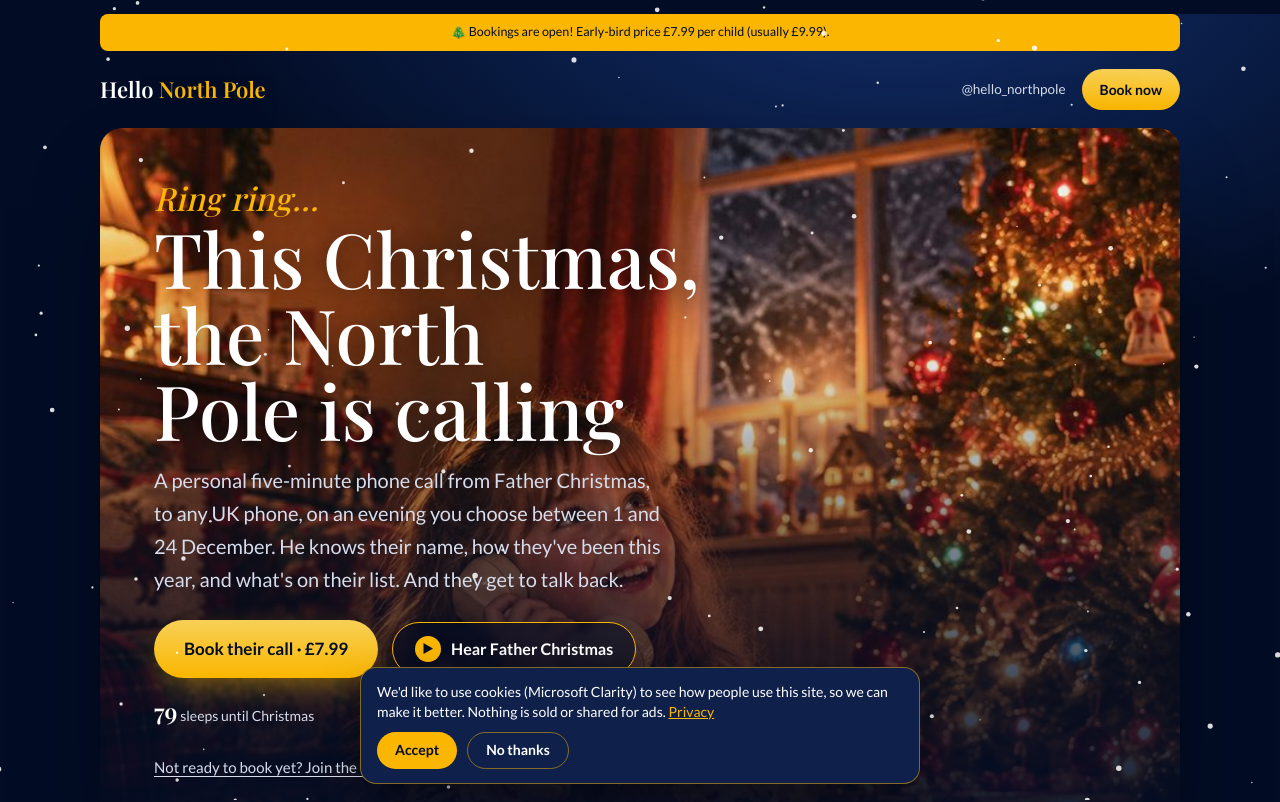
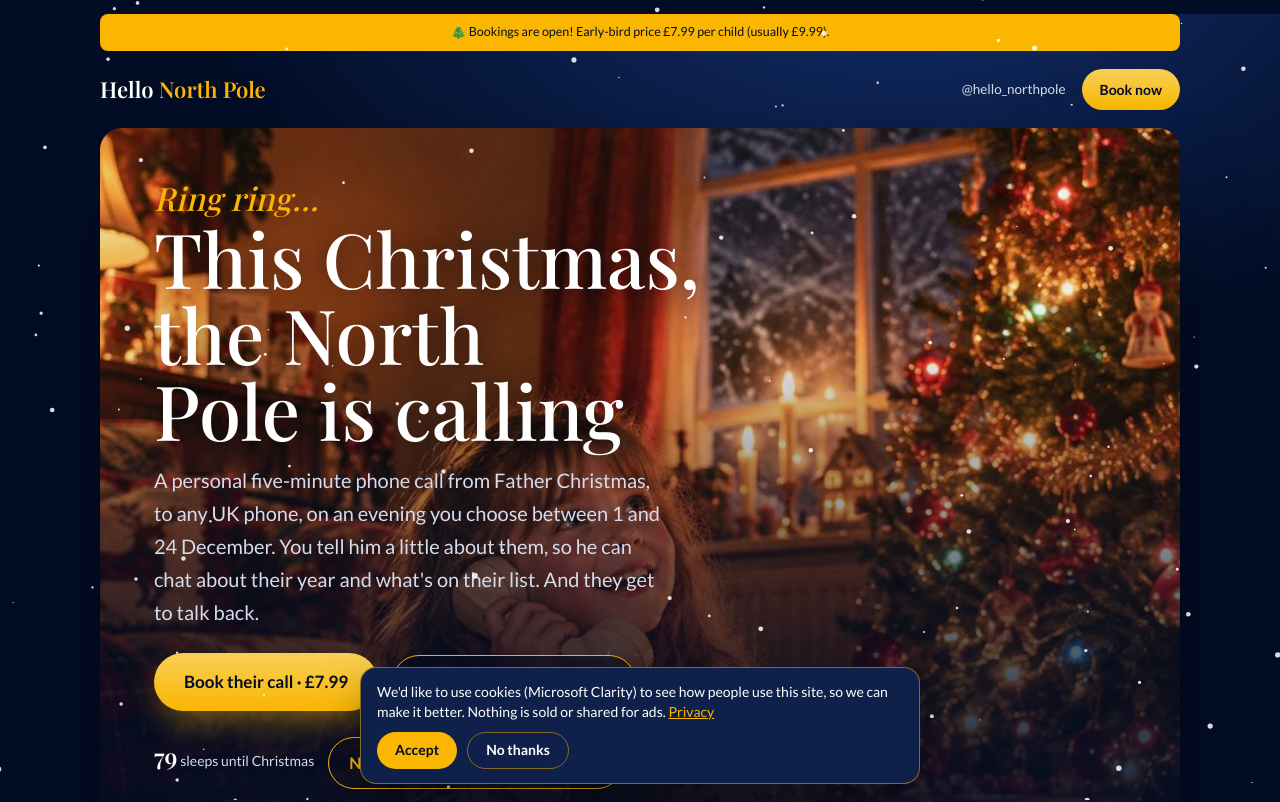
Before and after one commit to hellonorthpole/hellonorthpole.github.io, a plain HTML site: page index.html in a window 1280 px wide. Shown: the top 802 px of the page. Drawn offline with nearby package versions, Linux system fonts and the light colour scheme; a web font is replaced by a local one.

Commit message:
Hero: waitlist as a clear button for October browsers; remove 'he knows their name' (Ruby: creepy)

```diff
--- a/index.html
+++ b/index.html
@@ -141,8 +141,8 @@ footer{border-top:1px solid var(--line);padding-block:26px 40px;color:var(--snow
 }
 @media (max-width:520px){ form{grid-template-columns:1fr} }
 @media (prefers-reduced-motion:reduce){ #snow{display:none} *{transition:none!important} }
-.wl-link{display:block;width:100%;margin-top:10px;color:var(--snow-dim);font-size:15px;text-decoration:underline;text-underline-offset:3px}
-.wl-link:hover{color:var(--gold)}
+.wl-link{display:inline-block;margin-top:12px;padding:12px 20px;border:1.5px solid var(--gold);border-radius:999px;color:var(--gold);font-size:16px;font-weight:600;text-decoration:none}
+.wl-link:hover{background:var(--gold);color:#0b1630}
 </style>
 
 <canvas id="snow" aria-hidden="true"></canvas>
@@ -162,13 +162,13 @@ footer{border-top:1px solid var(--line);padding-block:26px 40px;color:var(--snow
     <div class="hero-inner">
       <div class="kicker">Ring ring…</div>
       <h1>This Christmas, the North Pole is calling</h1>
-      <p>A personal five-minute phone call from Father Christmas, to any UK phone, on an evening you choose between 1 and 24 December. He knows their name, how they've been this year, and what's on their list. And they get to talk back.</p>
+      <p>A personal five-minute phone call from Father Christmas, to any UK phone, on an evening you choose between 1 and 24 December. You tell him a little about them, so he can chat about their year and what's on their list. And they get to talk back.</p>
       <div class="hero-cta">
         <a class="big-btn" href="https://buy.stripe.com/8x214o9MT0hcaJf8921RC01">Book their call · £7.99</a>
         <button type="button" class="hear-btn" id="hear" aria-label="Play a 26-second sample of Father Christmas's voice"><span class="ico" aria-hidden="true">▶</span><span id="hear-txt">Hear Father Christmas</span></button>
         <audio id="hear-audio" src="audio/father-christmas-demo.mp3" preload="none"></audio>
         <span class="sleeps"><b id="sleeps">—</b> sleeps until Christmas</span>
-        <a class="wl-link" href="#wl">Not ready to book yet? Join the waitlist</a>
+        <a class="wl-link" href="#wl">Not ready yet? Join the free waitlist</a>
       </div>
     </div>
   </header>
```
